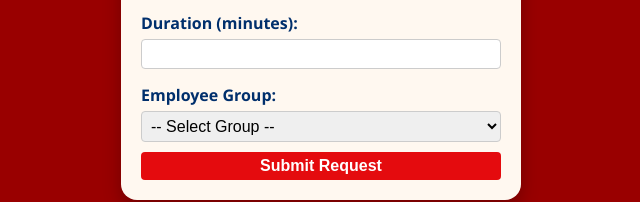
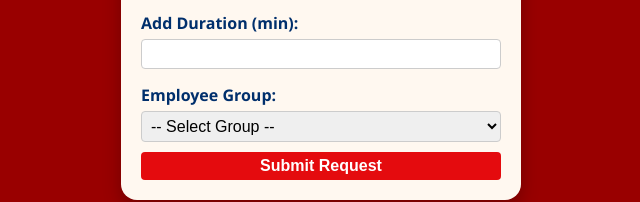
Before and after one commit to anik-m2sys/tyson_foods, a plain HTML site: page index.html in a window 1280 px wide. Shown: the part 405-607 px from the top of the page, 319-959 px from the left. Drawn offline with Linux system fonts and the light colour scheme.

Commit message:
Update index.html

```diff
--- a/index.html
+++ b/index.html
@@ -157,7 +157,7 @@
       <label for="date">Date:</label>
       <input type="date" id="date" name="date" required>
 
-      <label for="duration">Duration (minutes):</label>
+      <label for="duration">Add Duration (min):</label>
       <input type="number" id="duration" name="duration" min="1" step="1" required>
 
       <label for="group">Employee Group:</label>
```
